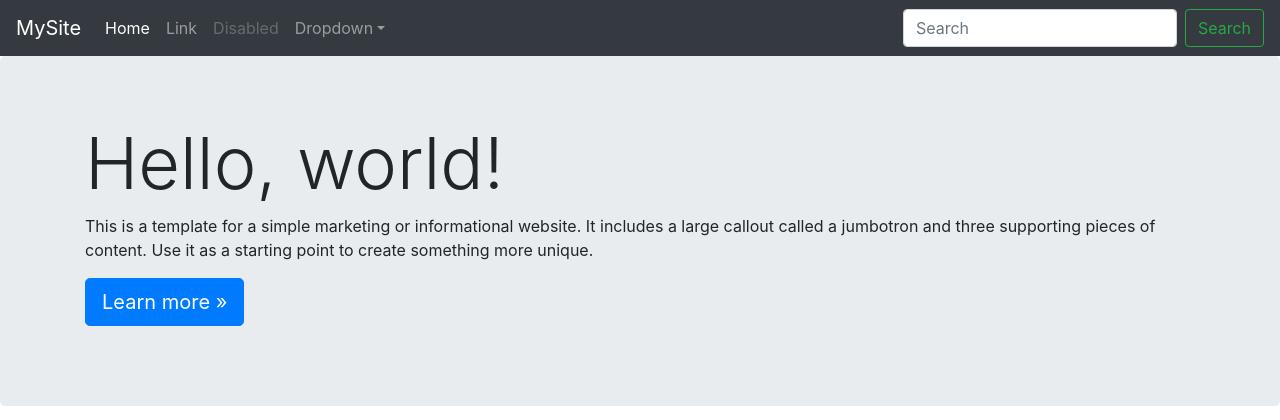
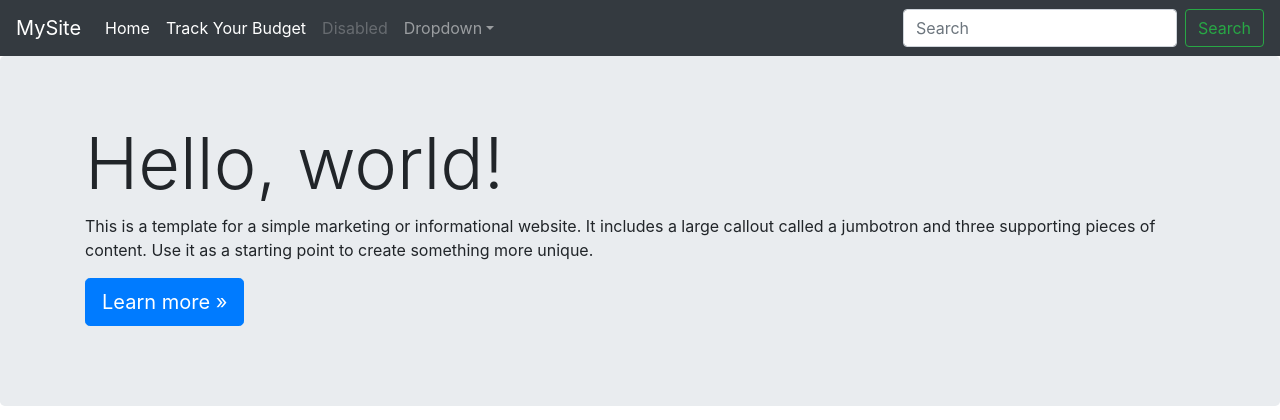
Before and after one commit to babayotta/mysite_old, a Django app: page / in a window 1280 px wide. Shown: the top 420 px of the page. Run offline with Django 3.2, Linux system fonts and the light colour scheme; some libraries are stand-ins or nearby versions.

Commit message:
Some changes

```diff
--- a/src/templates/base.html
+++ b/src/templates/base.html
@@ -53,8 +53,8 @@
             <li class="nav-item active">
                 <a class="nav-link" href="#">Home <span class="sr-only">(current)</span></a>
             </li>
-            <li class="nav-item">
-                <a class="nav-link" href="#">Link</a>
+            <li class="nav-item active">
+                <a class="nav-link" href="{% url 'tyb:current_month' %}">Track Your Budget</a>
             </li>
             <li class="nav-item">
                 <a class="nav-link disabled" href="#">Disabled</a>
--- a/src/tyb/urls.py
+++ b/src/tyb/urls.py
@@ -1,6 +1,7 @@
 from django.urls import path
 from tyb import views
 
+app_name = 'tyb'
 urlpatterns = [
-    path('', views.index, name='index'),
+    path('', views.current_month, name='current_month'),
 ]
--- a/src/tyb/views.py
+++ b/src/tyb/views.py
@@ -2,5 +2,5 @@ from django.shortcuts import render
 from django.http import HttpResponse
 
 
-def index(request):
+def current_month(request):
     return HttpResponse('Hello world!')
```
